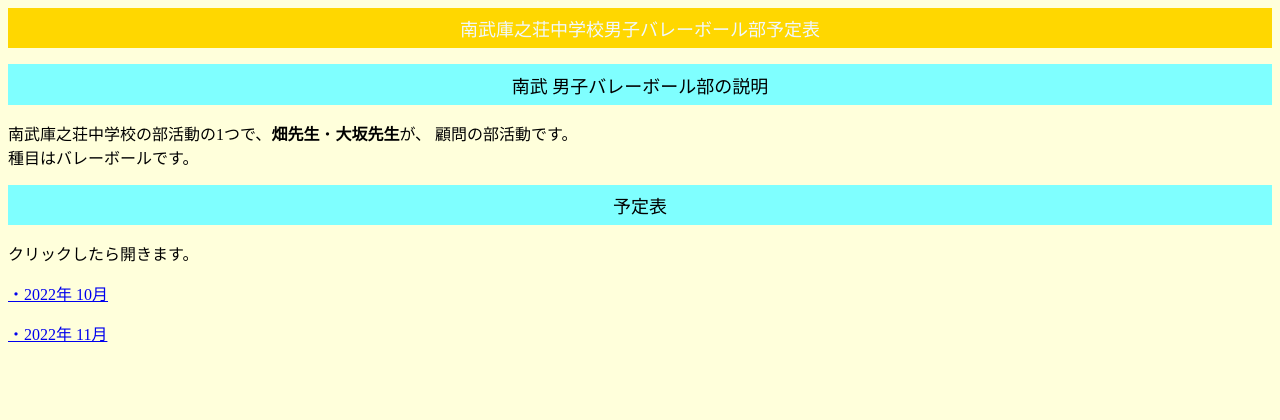
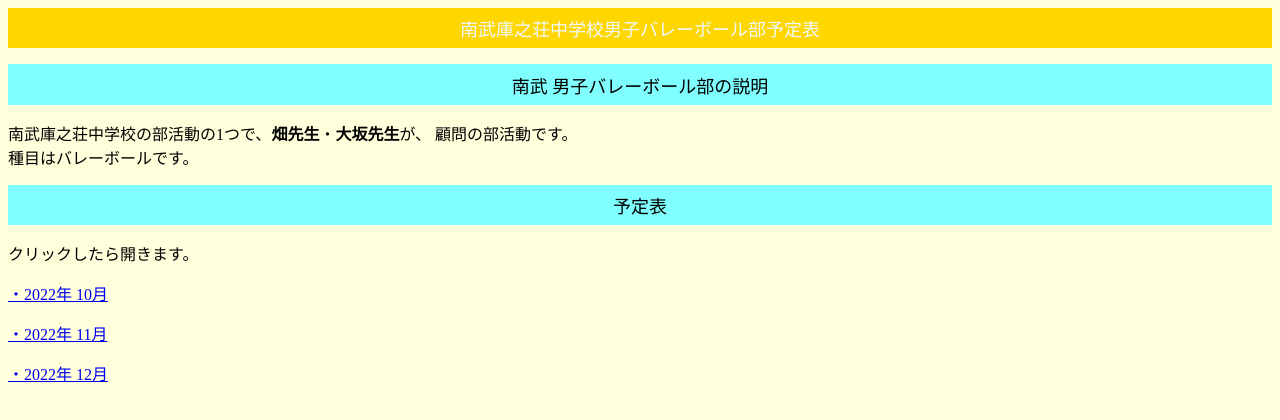
Before and after one commit to kashirio/-schedule-, a plain HTML site: page index.html in a window 1280 px wide. Drawn offline with Linux system fonts and the light colour scheme.

Commit message:
Update index.html

```diff
--- a/index.html
+++ b/index.html
@@ -46,5 +46,8 @@
         <p>
             <a href="https://kashirio.github.io/11-/">・2022年 11月</a>
         </p>
+        <p>
+            <a href="https://kashirio.github.io/12---/">・2022年 12月</a>
+        </p>
     </body>
 </html>
```
